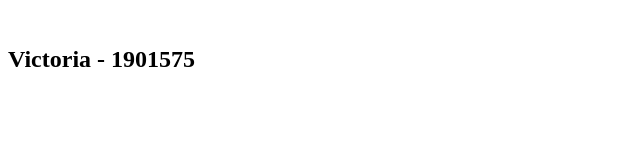
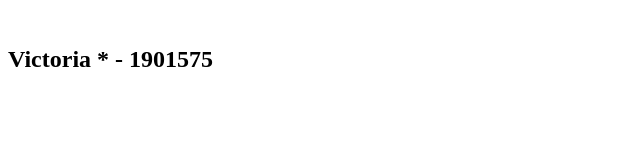
Before and after one commit to viholv7/Aula26-03, a plain HTML site: page index.html in a window 1280 px wide. Shown: the full height of the page, 0-640 px from the left. Drawn offline with Linux system fonts and the light colour scheme.

Commit message:
index.html
atualização2

```diff
--- a/index.html
+++ b/index.html
@@ -5,6 +5,6 @@
         <title>Atividade</title>
     </head>
     <body>
-         <Br><h2> Victoria - 1901575 </h2>
+         <Br><h2> Victoria * - 1901575 </h2>
     </body>
 </html>
```
